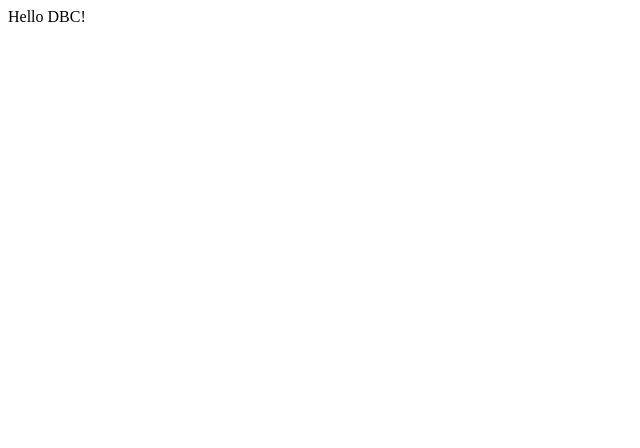
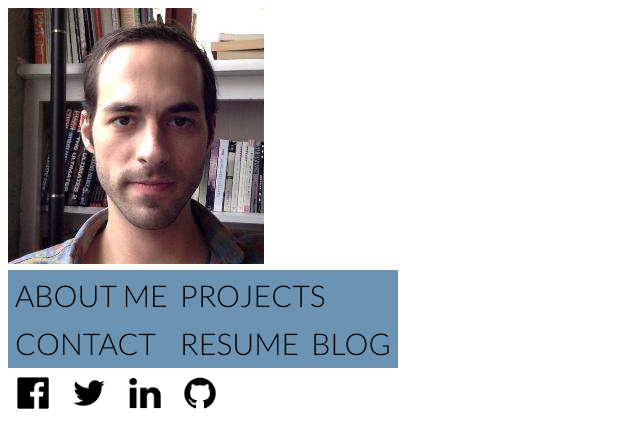
Before and after one commit to wgranger/wgranger.github.io, a plain HTML site: page index.html in a window 1280 px wide. Shown: the whole page, without its empty margins (0-640 px from the left). Drawn offline with Linux system fonts and the light colour scheme.

Commit message:
Update Index File with Content and Images

```diff
--- a/index.html
+++ b/index.html
@@ -1,5 +1,45 @@
+<!DOCTYPE html>
 <html>
+<head>
+<link href='https://fonts.googleapis.com/css?family=Lato:300' rel='stylesheet' type='text/css'>
+<style>
+      body {
+        font-family: 'Lato', sans-serif;
+        font-size: 30px;
+      }
+    </style>
+	<title>
+	My Index Page
+	</title>
+</head>
   <body>
-    Hello DBC!
+  <aside>
+  	<img src="imgs/profile.png">
+  </aside>
+  <section>
+  <table style="background-color:#6D93B2">
+  	<tr>
+  		<td style="padding:5px">ABOUT ME</td>
+  		<td colspan="2" style="padding:5px">PROJECTS</td>
+  	</tr>
+  	<tr>
+  		<td style="padding:5px">CONTACT</td>
+  		<td style="padding:5px">RESUME</td>
+  		<td style="padding:5px">BLOG</td>
+  	</tr>
+  </table>
+  </section>
+<main>
+</main>
+  <footer>
+	<a href="https://www.facebook.com/will.granger.16">
+	<img src="imgs/facebook-256-black.png" width="50" height="auto"></a>
+	<a href="https://twitter.com/twillgranger">
+	<img src="imgs/twitter-256-black.png" width="50" height="auto"></a>
+	<a href="https://www.linkedin.com/profile/view?id=AAIAABK5q4QBW8BAPVroBWeO0Itqz7o2mSTaEdk&trk=nav_responsive_tab_profile_pic">
+	<img src="imgs/linkedin-256-black.png" width="50" height="auto"></a>
+	<a href="https://github.com/wgranger">
+	<img src="imgs/github-256-black.png" width="50" height="auto"></a>
+  </footer>
   </body>
 </html>
```
Also changed, not shown: imgs/facebook-256-black.png (added), imgs/github-256-black.png (added), imgs/linkedin-256-black.png (added), imgs/profile.png (added), imgs/twitter-256-black.png (added).
